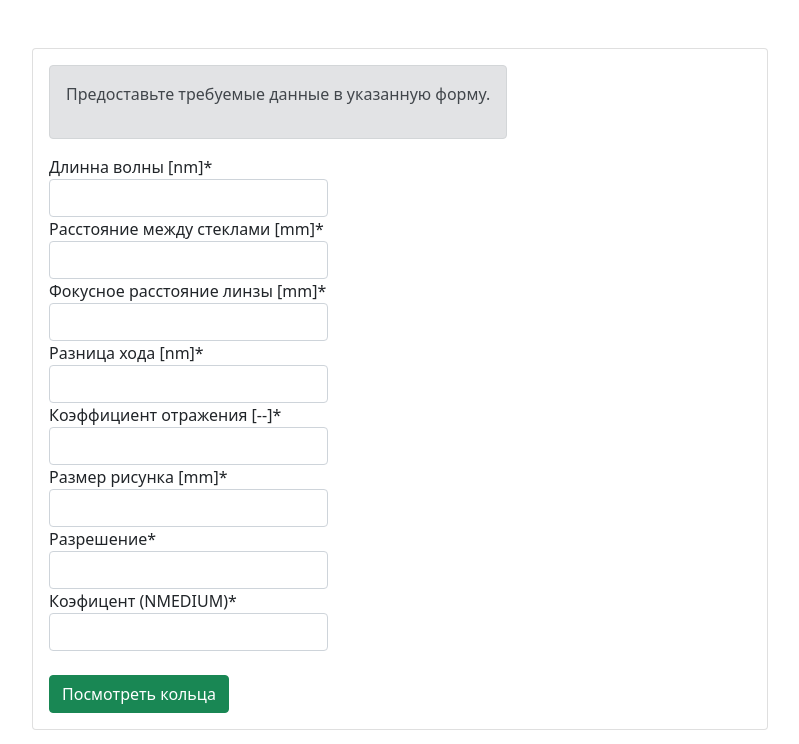
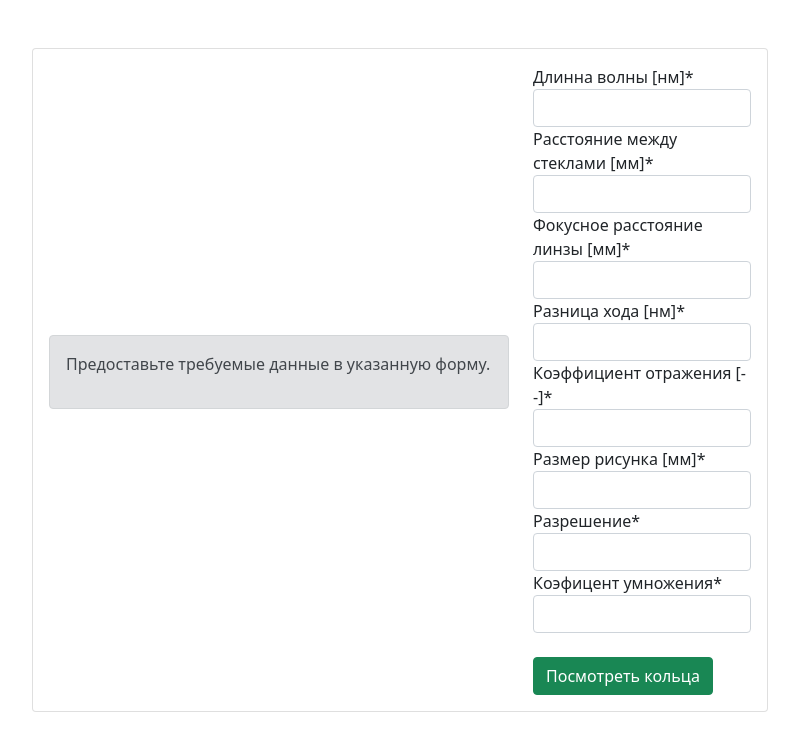
Before and after one commit to Azazel-h/Interference_Simulation_System, a Django app: page / in a window 1280 px wide. Shown: the part 56-800 px from the top of the page, without its empty margins (240-1039 px from the left). Run offline with Django 4.2, Linux system fonts and the light colour scheme; parts of the project's set-up code (start-up, migrations or seed data) failed here and were passed over; some libraries are stand-ins or nearby versions.

Commit message:
Russian language + grid fixed

```diff
--- a/templates/index.html
+++ b/templates/index.html
@@ -10,7 +10,7 @@
                     <div class="card">
                         <div class="card-body">
                             <div class="row align-items-center">
-                                <div class="col-md-auto">
+                                <div class="col-md-8">
                                     {% if graph %}
                                         {{ graph|safe }}
                                         {% else %}
@@ -19,7 +19,7 @@
                                         </div>
                                     {% endif %}
                                 </div>
-                                <div class="col-md-5">
+                                <div class="col-6 col-md-4">
                                     <form method="POST">
                                         {% csrf_token %}
                                         {{ form | crispy }}
--- a/visualization/forms.py
+++ b/visualization/forms.py
@@ -1,11 +1,11 @@
 from django import forms
 
 class GraphForm(forms.Form):
-    wave_length = forms.FloatField(label='Длинна волны [nm]', min_value=0.1)
-    glasses_distance = forms.FloatField(label='Расстояние между стеклами [mm]', min_value=0)
-    focal_distance = forms.FloatField(label='Фокусное расстояние линзы [mm]', min_value=0)
-    stroke_difference = forms.FloatField(label='Разница хода [nm]', min_value=0)
-    reflectivity = forms.FloatField(label='Коэффициент отражения [--]', min_value=0, max_value=1)
-    picture_size = forms.FloatField(label='Размер рисунка [mm]', min_value=0)
+    wave_length = forms.FloatField(label='Длинна волны [нм]', min_value=0.1)
+    glasses_distance = forms.FloatField(label='Расстояние между стеклами [мм]', min_value=0)
+    focal_distance = forms.FloatField(label='Фокусное расстояние линзы [мм]', min_value=0)
+    stroke_difference = forms.FloatField(label='Разница хода [нм]', min_value=0)
+    reflectivity = forms.FloatField(label='Коэффициент отражения [--]', min_value=0, max_value=0.999)
+    picture_size = forms.FloatField(label='Размер рисунка [мм]', min_value=0)
     N = forms.IntegerField(label='Разрешение', min_value=1)
-    NMEDIUM = forms.FloatField(label='Коэфицент (NMEDIUM)', min_value=0)
+    NMEDIUM = forms.FloatField(label='Коэфицент умножения', min_value=0)
```
